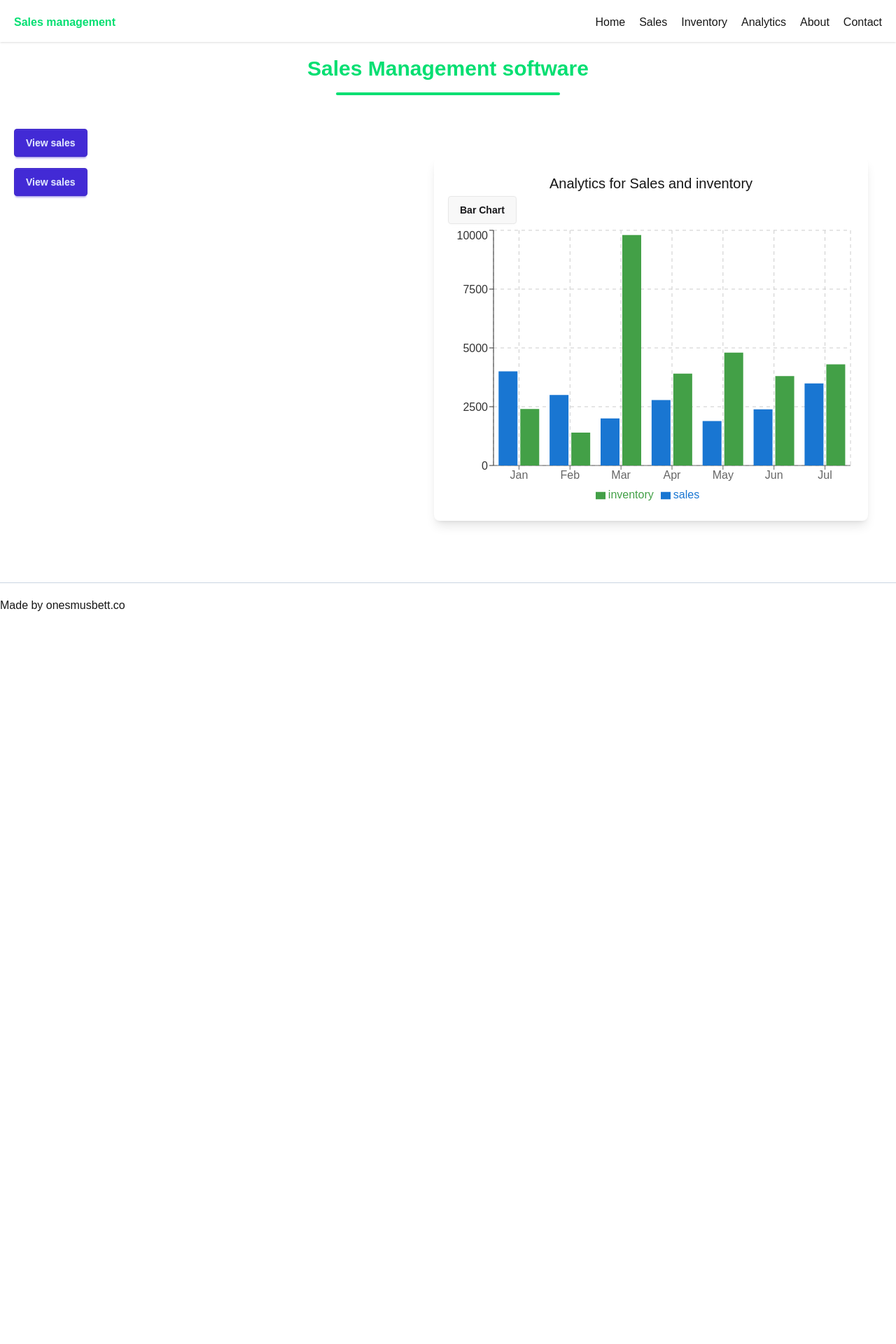
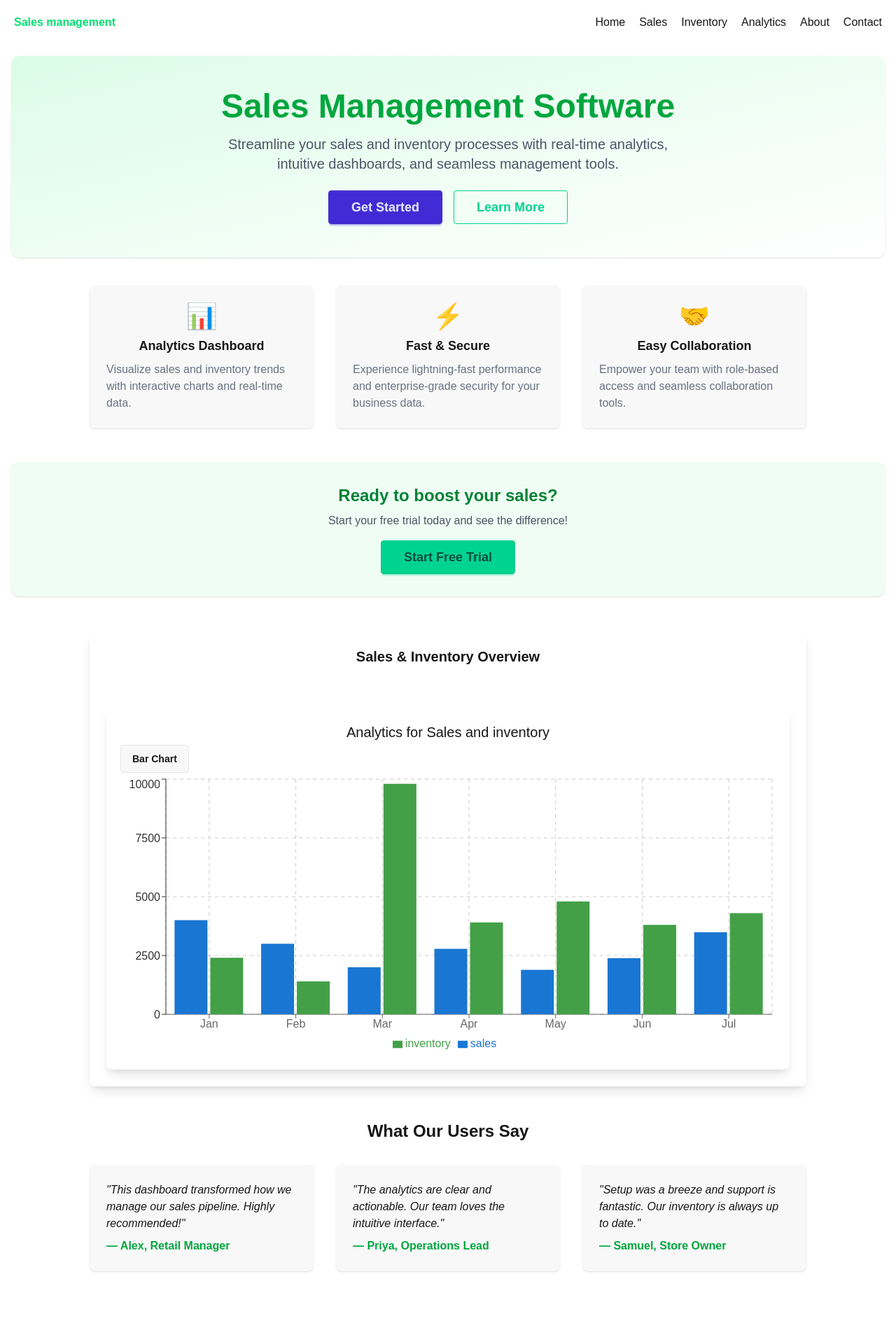
Before and after one commit to onesmuskipchumba0/sales-dashboard, a Next.js app: page / in a window 1280 px wide. Shown: the top 1920 px of the page at 70% size. Before the commit the page ends 877 px from the top, so only its background shows below. Built offline with nearby package versions, Linux system fonts and the light colour scheme.

Commit message:
finish homepage

```diff
--- a/app/page.tsx
+++ b/app/page.tsx
@@ -2,23 +2,123 @@ import SalesInventoryChart from "@/components/analytics/SalesInventoryChart";
 
 export default function Home() {
   return (
-    <div className="pt-5 pb-5 w-full mb-12">
-    <div className="relative flex items-center justify-center w-full text-center font-bold text-green-400 text-3xl">
-        <span>Sales Management software</span>
-        <span className="absolute left-1/2 translate-x-[-50%] -bottom-5 w-1/4 h-1 bg-green-400 rounded-sm"></span>
-    </div>
+    <div className="pt-5 pb-5 w-full mb-12 bg-base-100">
+      {/* Hero Section */}
+      <section className="flex flex-col items-center justify-center text-center py-12 bg-gradient-to-br from-green-100 to-white rounded-xl shadow mb-10 mx-4">
+        <h1 className="text-4xl md:text-5xl font-extrabold text-green-600 mb-4">
+          Sales Management Software
+        </h1>
+        <p className="text-lg md:text-xl text-gray-600 mb-6 max-w-2xl">
+          Streamline your sales and inventory processes with real-time analytics,
+          intuitive dashboards, and seamless management tools.
+        </p>
+        <div className="flex flex-col sm:flex-row gap-4 justify-center">
+          <a
+            href="/sales"
+            className="btn btn-primary btn-lg px-8"
+          >
+            Get Started
+          </a>
+          <a
+            href="/about"
+            className="btn btn-outline btn-success btn-lg px-8"
+          >
+            Learn More
+          </a>
+        </div>
+      </section>
 
-    {/* Quick Actions */}
-    <div className="mt-12 p-5 flex flex-row">
-      <div className="card space-y-4">
-        <button className="btn btn-primary">View sales</button>
-        <button className="btn btn-primary">View sales</button>
-      </div>
-      {/* graph */}
-      <div className="w-1/2 ml-auto mr-5">
-        <SalesInventoryChart />
-      </div>
-    </div>
+      {/* Features Section */}
+      <section className="max-w-5xl mx-auto mb-12">
+        <div className="grid md:grid-cols-3 gap-8">
+          <div className="card bg-base-200 shadow p-6 items-center">
+            <span className="text-4xl text-green-500 mb-2">📊</span>
+            <h3 className="font-bold text-lg mb-2">Analytics Dashboard</h3>
+            <p className="text-gray-500">
+              Visualize sales and inventory trends with interactive charts and
+              real-time data.
+            </p>
+          </div>
+          <div className="card bg-base-200 shadow p-6 items-center">
+            <span className="text-4xl text-green-500 mb-2">⚡</span>
+            <h3 className="font-bold text-lg mb-2">Fast & Secure</h3>
+            <p className="text-gray-500">
+              Experience lightning-fast performance and enterprise-grade security
+              for your business data.
+            </p>
+          </div>
+          <div className="card bg-base-200 shadow p-6 items-center">
+            <span className="text-4xl text-green-500 mb-2">🤝</span>
+            <h3 className="font-bold text-lg mb-2">Easy Collaboration</h3>
+            <p className="text-gray-500">
+              Empower your team with role-based access and seamless collaboration
+              tools.
+            </p>
+          </div>
+        </div>
+      </section>
+
+      {/* CTA Banner */}
+      <section className="flex flex-col items-center justify-center bg-green-50 py-8 rounded-xl shadow mx-4 mb-12">
+        <h2 className="text-2xl font-bold text-green-700 mb-2">
+          Ready to boost your sales?
+        </h2>
+        <p className="text-gray-600 mb-4">
+          Start your free trial today and see the difference!
+        </p>
+        <a
+          href="/signup"
+          className="btn btn-success btn-lg px-8"
+        >
+          Start Free Trial
+        </a>
+      </section>
+
+      {/* Analytics Chart Section */}
+      <section className="max-w-5xl mx-auto mb-12">
+        <div className="card bg-base-100 shadow-lg p-6">
+          <h3 className="text-xl font-semibold mb-4 text-center">
+            Sales & Inventory Overview
+          </h3>
+          <SalesInventoryChart />
+        </div>
+      </section>
+
+      {/* Testimonials Section */}
+      <section className="max-w-5xl mx-auto mb-12">
+        <h3 className="text-2xl font-bold text-center mb-8">
+          What Our Users Say
+        </h3>
+        <div className="grid md:grid-cols-3 gap-8">
+          <div className="card bg-base-200 shadow p-6">
+            <p className="italic mb-2">
+              "This dashboard transformed how we manage our sales pipeline. Highly
+              recommended!"
+            </p>
+            <span className="font-bold text-green-600">
+              — Alex, Retail Manager
+            </span>
+          </div>
+          <div className="card bg-base-200 shadow p-6">
+            <p className="italic mb-2">
+              "The analytics are clear and actionable. Our team loves the
+              intuitive interface."
+            </p>
+            <span className="font-bold text-green-600">
+              — Priya, Operations Lead
+            </span>
+          </div>
+          <div className="card bg-base-200 shadow p-6">
+            <p className="italic mb-2">
+              "Setup was a breeze and support is fantastic. Our inventory is
+              always up to date."
+            </p>
+            <span className="font-bold text-green-600">
+              — Samuel, Store Owner
+            </span>
+          </div>
+        </div>
+      </section>
     </div>
   );
 }
```
